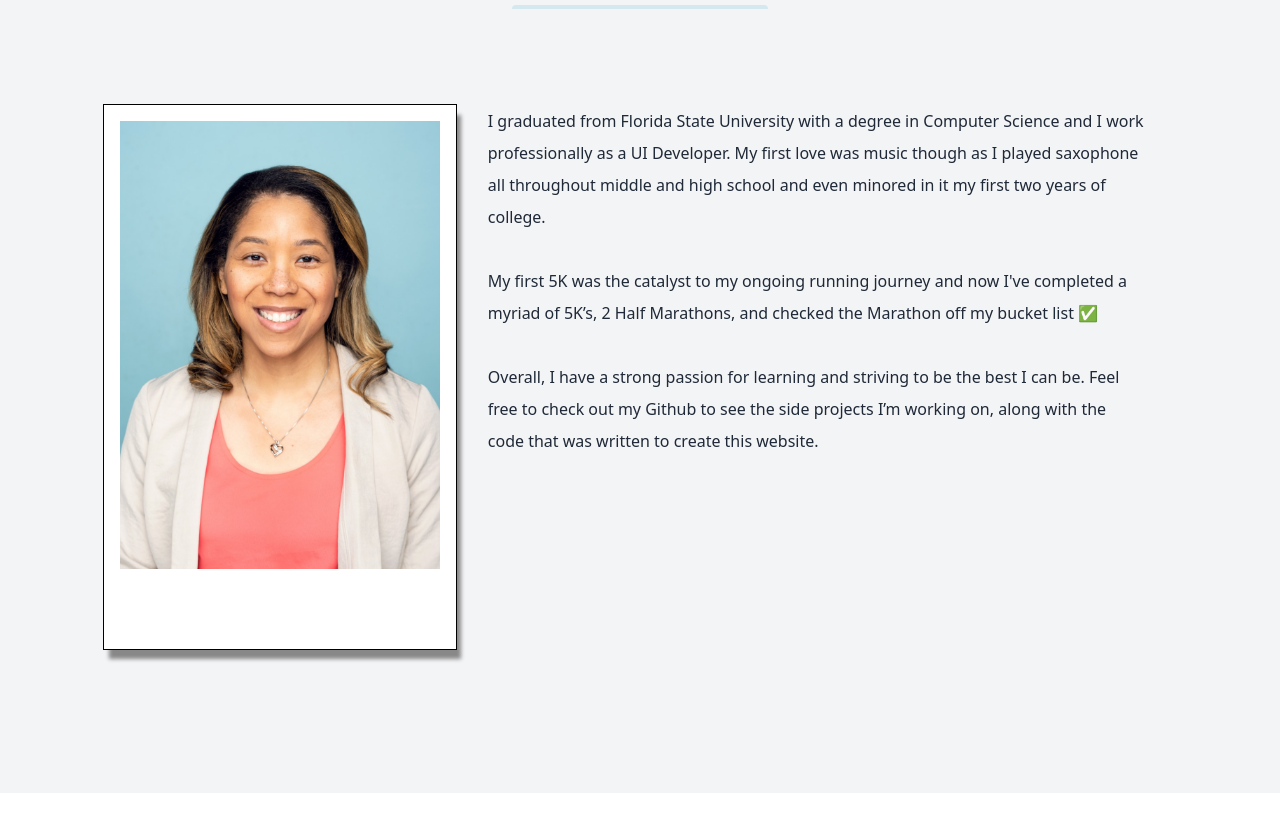
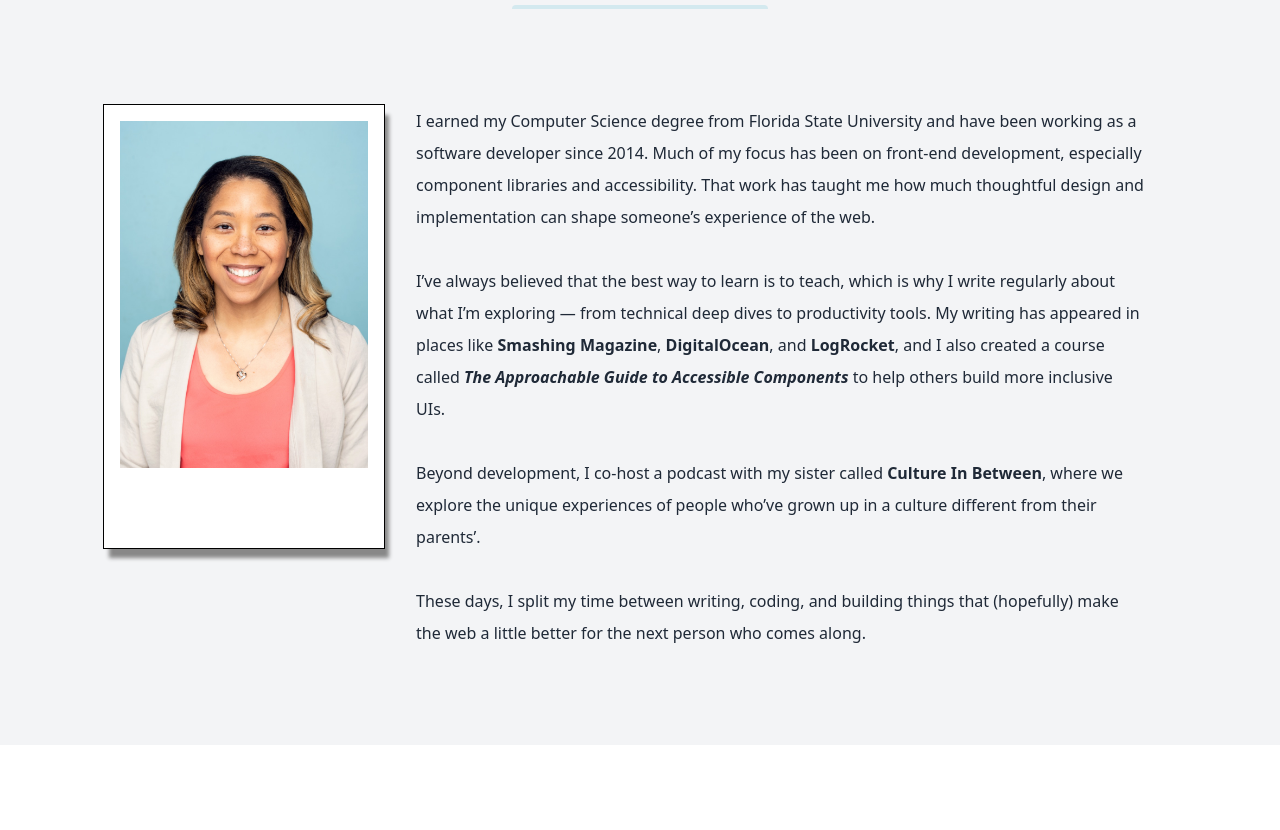
Before and after one commit to Cool-Runningz/v2-personal-website, a Gatsby site: page / in a window 1280 px wide. Shown: the part 1199-2029 px from the top of the page. Built offline with nearby package versions, Linux system fonts and the light colour scheme; Gatsby itself is replaced by a stand-in of ours; no server answers.

Commit message:
Update 'About Me' section

```diff
--- a/src/components/About.js
+++ b/src/components/About.js
@@ -22,22 +22,30 @@ const About = (props) => {
           </figure>
           <div>
             <p className="leading-8 px-8">
-              I graduated from Florida State University with a degree in
-              Computer Science and I work professionally as a UI Developer. My
-              first love was music though as I played saxophone all throughout
-              middle and high school and even minored in it my first two years
-              of college.
-              <br />
-              <br />
-              My first 5K was the catalyst to my ongoing running journey and now
-              I've completed a myriad of 5K’s, 2 Half Marathons, and checked the
-              Marathon off my bucket list ✅
-              <br />
-              <br />
-              Overall, I have a strong passion for learning and striving to be
-              the best I can be. Feel free to check out my Github to see the
-              side projects I’m working on, along with the code that was written
-              to create this website.
+            I earned my Computer Science degree from Florida State University and have been working as a software developer since 2014.
+            Much of my focus has been on front-end development, especially component libraries and accessibility.
+            That work has taught me how much thoughtful design and implementation can shape someone’s experience of the web.
+            <br /><br />
+             I’ve always believed that the best way to learn is to teach, which is why I write regularly about what I’m exploring — from technical deep dives to productivity tools.
+             My writing has appeared in places like <a className="hover:underline font-bold decoration-wavy decoration-[#74c7d5]"
+                               target="_blank" rel="noopener noreferrer"
+                               href="https://www.smashingmagazine.com/author/alyssa-holland/">Smashing Magazine</a>,
+                               <a className="hover:underline font-bold decoration-wavy decoration-[#74c7d5]"
+                               target="_blank" rel="noopener noreferrer"
+                               href="https://www.digitalocean.com/community/tutorials/how-to-test-a-react-app-with-jest-and-react-testing-library">&nbsp;DigitalOcean</a>, and
+                               <a className="hover:underline font-bold decoration-wavy decoration-[#74c7d5]"
+                               target="_blank" rel="noopener noreferrer"
+                               href="https://blog.logrocket.com/author/alyssaholland/">&nbsp;LogRocket</a>, and I also created a course called
+                               <a className="hover:underline font-bold decoration-wavy decoration-[#74c7d5] italic"
+                               target="_blank" rel="noopener noreferrer"
+                               href="https://www.newline.co/courses/the-approachable-guide-to-accessible-components">&nbsp;The Approachable Guide to Accessible Components</a> to help others build more inclusive UIs.
+
+            <br /><br />
+             Beyond development, I co-host a podcast with my sister called <a className="hover:underline font-bold decoration-wavy decoration-[#74c7d5]"
+                               target="_blank" rel="noopener noreferrer"
+                               href="https://cultureinbetween.com/">Culture In Between</a>, where we explore the unique experiences of people who’ve grown up in a culture different from their parents’.
+            <br /><br />
+             These days, I split my time between writing, coding, and building things that (hopefully) make the web a little better for the next person who comes along.
             </p>
           </div>
         </div>
```
